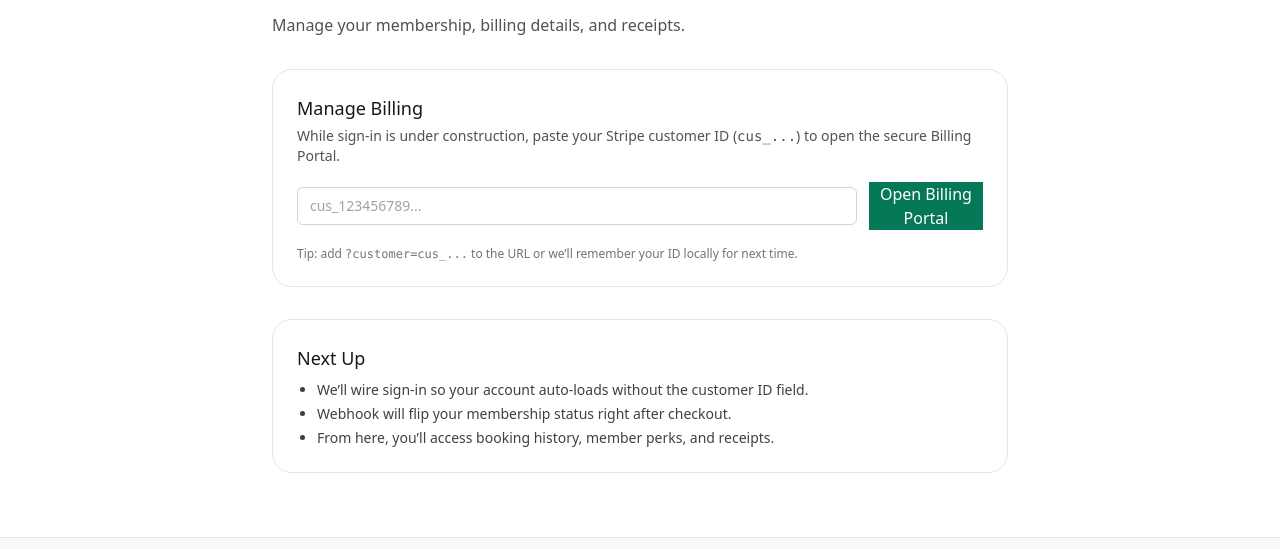
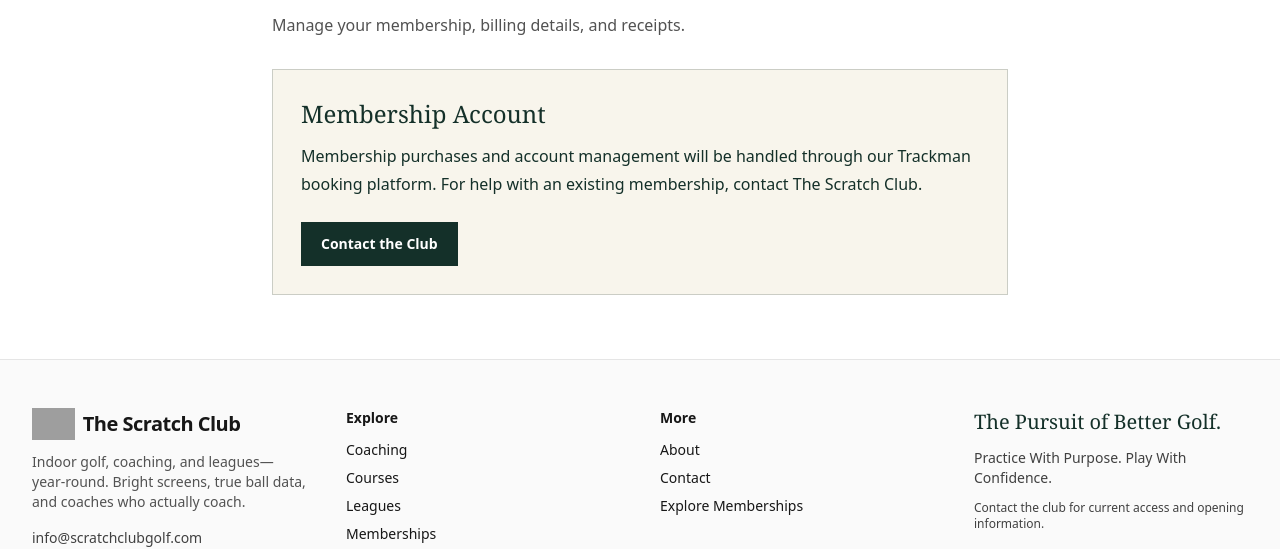
Before and after one commit to piersonshawn99/thescratchclub, a Next.js app: page /account in a window 1280 px wide. Shown: the part 205-754 px from the top of the page. Built offline with nearby package versions, Linux system fonts and the light colour scheme; no server answers; grey boxes are pictures that could not be loaded.

Commit message:
refactor: remove Stripe account UX and dependency

```diff
--- a/components/account/AccountClient.tsx
+++ b/components/account/AccountClient.tsx
@@ -1,89 +1,10 @@
-"use client";
-import { useEffect, useMemo, useState } from "react";
-import { useSearchParams } from "next/navigation";
-import { Button } from "@/components/ui/button";
-
+import Link from "next/link";
 export default function AccountClient() {
-  const params = useSearchParams();
-  const qpCustomer = params.get("customer");
-
-  const [customerId, setCustomerId] = useState<string>("");
-  const [loading, setLoading] = useState(false);
-  const [message, setMessage] = useState<string>("");
-
-  useEffect(() => {
-    // Preload from query param or localStorage for convenience during early phases
-    const stored = window.localStorage.getItem("stripe_customer_id") || "";
-    const initial = qpCustomer || stored;
-    if (initial) setCustomerId(initial);
-  }, [qpCustomer]);
-
-  async function openPortal() {
-    setMessage("");
-    if (!customerId) {
-      setMessage("Enter a Stripe customer ID (cus_...) to open the billing portal.");
-      return;
-    }
-    try {
-      setLoading(true);
-      const res = await fetch("/api/portal", {
-        method: "POST",
-        headers: { "Content-Type": "application/json" },
-        body: JSON.stringify({ customerId }),
-      });
-      const data = await res.json();
-      if (data?.url) {
-        // Remember for next time while you don't have sign‑in wired
-        window.localStorage.setItem("stripe_customer_id", customerId);
-        window.location.href = data.url;
-      } else if (data?.error) {
-        setMessage(data.error);
-      } else {
-        setMessage("Could not open billing portal. Try again or contact us.");
-      }
-    } catch (err: any) {
-      setMessage("Something went wrong. Try again.");
-      console.error(err);
-    } finally {
-      setLoading(false);
-    }
-  }
-
   return (
-    <>
-      <section className="mt-8 rounded-2xl border border-neutral-200 p-6">
-        <h2 className="text-lg font-medium text-neutral-900">Manage Billing</h2>
-        <p className="mt-1 text-sm text-neutral-600">
-          While sign‑in is under construction, paste your Stripe customer ID (<code>cus_...</code>) to open the secure Billing Portal.
-        </p>
-
-        <div className="mt-4 flex items-center gap-3">
-          <input
-            type="text"
-            value={customerId}
-            onChange={(e) => setCustomerId(e.target.value)}
-            placeholder="cus_123456789..."
-            className="w-full rounded-md border border-neutral-300 bg-white px-3 py-2 text-sm outline-none focus:ring-2 focus:ring-emerald-600"
-          />
-          <Button onClick={openPortal} disabled={loading} className="bg-emerald-700 hover:bg-emerald-800 text-white">
-            {loading ? "Opening..." : "Open Billing Portal"}
-          </Button>
-        </div>
-        {message && <p className="mt-3 text-sm text-amber-700">{message}</p>}
-
-        <div className="mt-4 text-xs text-neutral-500">
-          Tip: add <code>?customer=cus_...</code> to the URL or we’ll remember your ID locally for next time.
-        </div>
-      </section>
-
-      <section className="mt-8 rounded-2xl border border-neutral-200 p-6">
-        <h2 className="text-lg font-medium text-neutral-900">Next Up</h2>
-        <ul className="mt-2 list-disc pl-5 text-sm text-neutral-700 space-y-1">
-          <li>We’ll wire sign‑in so your account auto‑loads without the customer ID field.</li>
-          <li>Webhook will flip your membership status right after checkout.</li>
-          <li>From here, you’ll access booking history, member perks, and receipts.</li>
-        </ul>
-      </section>
-    </>
+    <section className="mt-8 border border-[#143029]/20 bg-[#F8F5EC] p-7 text-[#143029]">
+      <h2 className="font-serif text-2xl">Membership Account</h2>
+      <p className="mt-3 leading-7">Membership purchases and account management will be handled through our Trackman booking platform. For help with an existing membership, contact The Scratch Club.</p>
+      <Link href="/contact?interest=account-support" className="mt-6 inline-block bg-[#143029] px-5 py-3 text-sm font-semibold text-white hover:bg-[#285247]">Contact the Club</Link>
+    </section>
   );
 }
```
